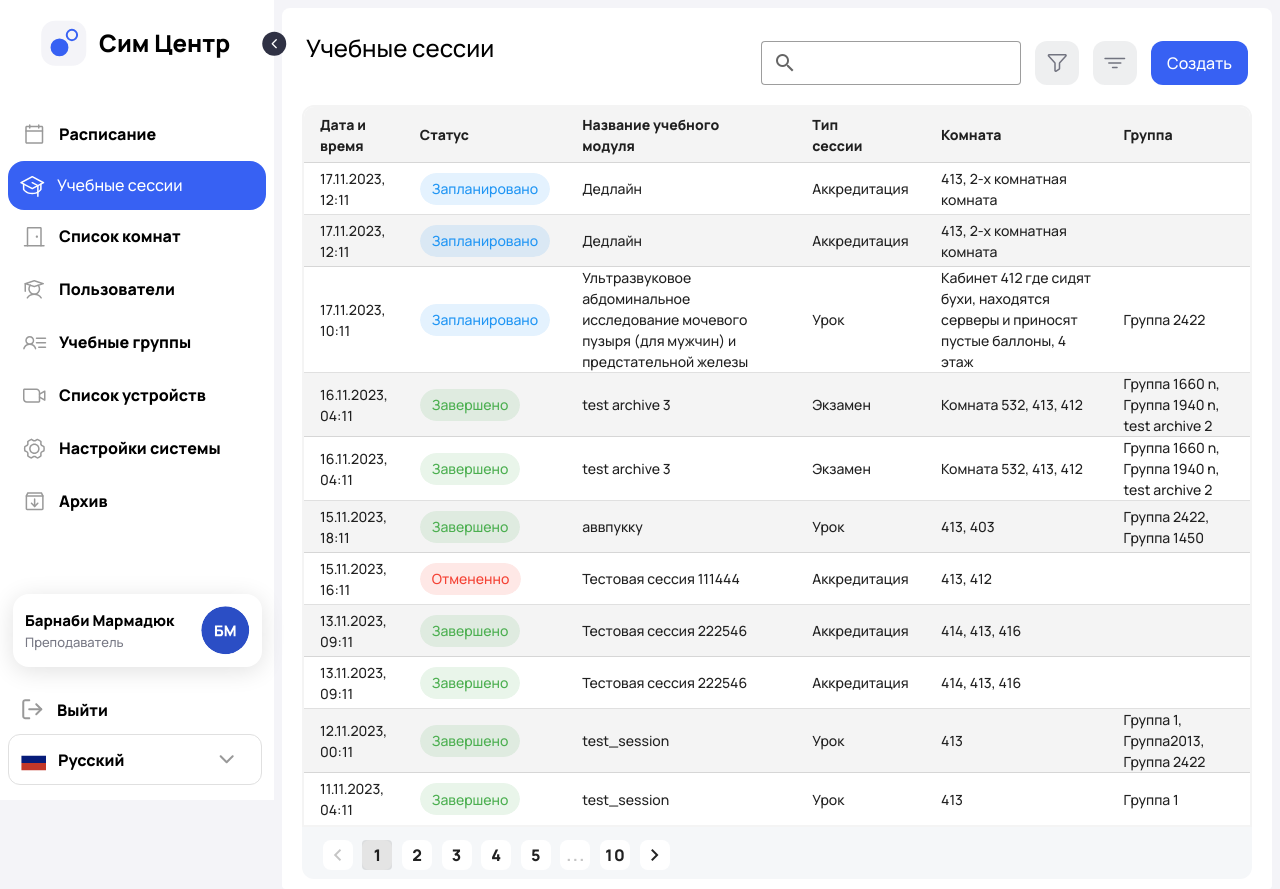
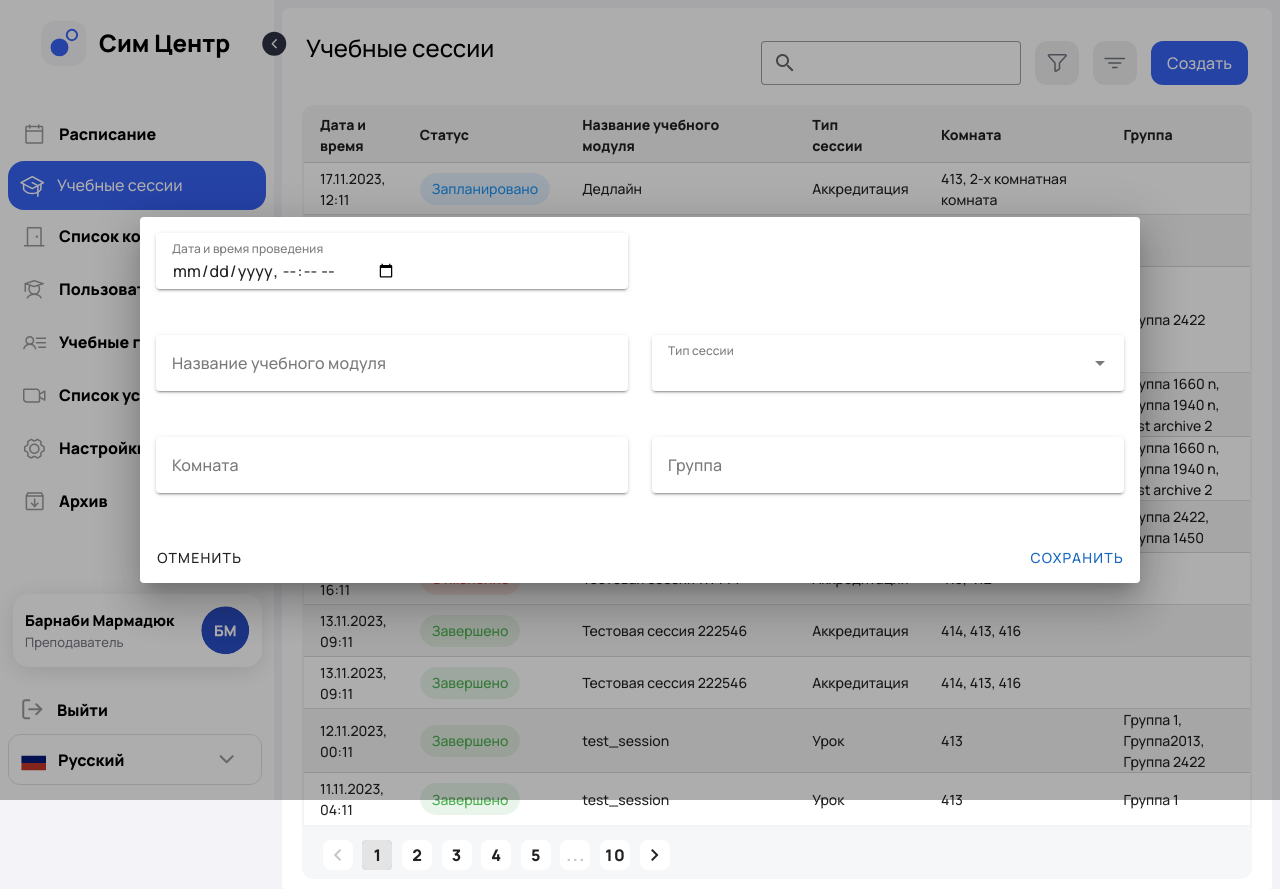
Before and after one commit to Markelas/crm_system_eidos, a Vue app: page / in a window 1280 px wide. Both pictures are taken after a click on the button "Создать". After the commit the page ends 800 px from the top, so only its background shows below. Built offline with nearby package versions, Linux system fonts and the light colour scheme; what mdi-vue would draw is missing.

Commit message:
Add modal window for create new session

```diff
--- a/src/assets/style.css
+++ b/src/assets/style.css
@@ -236,7 +236,7 @@ body {
 .table__body-info .table__sort-btns__create {
   color: white;
   border-radius: 12px;
-  background-color: rgb(55, 97, 243);
+  background-color: rgb(55, 97, 243) !important;
   max-height: 44px;
   max-width: 112px;
   padding: 0 16px;
--- a/src/assets/style.scss
+++ b/src/assets/style.scss
@@ -241,7 +241,7 @@ body{
     &__create{
       color: white;
       border-radius: 12px;
-      background-color: rgba(55, 97, 243, 1);
+      background-color: rgba(55, 97, 243, 1) !important;
       max-height: 44px;
       max-width: 112px;
       padding: 0 16px;
--- /dev/null
+++ b/src/components/CreateSessionModal.vue
@@ -0,0 +1,163 @@
+<template>
+  <template>
+    <div class="text-center">
+      <v-dialog
+          width="1000"
+          v-model="dialog"
+      >
+        <v-card>
+          <v-form @submit.prevent="submitHandler">
+            <v-container>
+              <v-row>
+                <v-col
+                    cols="12"
+                    sm="6"
+                >
+                  <v-text-field
+                      v-model="dateAndTime"
+                      label="Дата и время проведения"
+                      variant="solo"
+                      type="datetime-local"
+                      :rules="[rules.required]"
+                  ></v-text-field>
+                </v-col>
+              </v-row>
+              <v-row>
+                <v-col
+                    cols="12"
+                    sm="6"
+                >
+                  <v-text-field
+                      v-model="studyModule"
+                      variant="solo"
+                      label="Название учебного модуля"
+                      minlength="4"
+                      :rules="[rules.required]"
+                  ></v-text-field>
+                </v-col>
+
+                <v-col
+                    cols="12"
+                    sm="6"
+                >
+                  <v-select
+                      v-model="sessionType"
+                      variant="solo"
+                      label="Тип сессии"
+                      :items="['Аккредитация', 'Урок', 'Экзамен']"
+                      :rules="[rules.required]"
+                  ></v-select>
+                </v-col>
+
+              </v-row>
+              <v-row>
+                <v-col
+                    cols="12"
+                    sm="6"
+                >
+                  <v-text-field
+                      v-model="room"
+                      variant="solo"
+                      label="Комната"
+                      counter
+                      minlength="4"
+                      :rules="[rules.required]"
+                  ></v-text-field>
+                </v-col>
+                <v-col
+                    cols="12"
+                    sm="6"
+                >
+                  <v-text-field
+                      v-model="group"
+                      variant="solo"
+                      label="Группа"
+                      counter
+                      minlength="4"
+                      :rules="[rules.required]"
+                  ></v-text-field>
+                </v-col>
+              </v-row>
+            </v-container>
+          </v-form>
+          <v-card-actions>
+            <v-btn variant="text" @click="$emit('close')">
+              Отменить
+            </v-btn>
+            <v-spacer></v-spacer>
+
+            <v-btn
+                color="primary"
+                variant="text"
+                type="submit"
+                @click="submitHandler"
+            >
+              Сохранить
+            </v-btn>
+          </v-card-actions>
+        </v-card>
+      </v-dialog>
+    </div>
+  </template>
+</template>
+
+<script>
+import moment from "moment";
+import store from '../../stores/state'
+export default {
+  data() {
+    return {
+      dialog: true,
+      dateAndTime: '',
+      studyModule: '',
+      sessionType: '',
+      room: '',
+      group: '',
+      rules: {
+        required: value => !!value || 'Поле не заполнено',
+      },
+    }
+  },
+  methods:{
+    submitHandler() {
+      this.addNewValue()
+      this.start = '' //Очищаем
+      this.studyModule = ''
+      this.sessionType = ''
+      this.room = ''
+      this.group = ''
+      this.dialog = false
+      this.$emit('add')
+    },
+    addNewValue() {
+      store.state.createNewSession = {
+        id: Date.now(),
+        start: this.dateAndTime,
+        status: {name: 'planned'},
+        module: this.studyModule,
+        type: {name:this.sessionTypeTranslate(this.sessionType)},
+        rooms: [{name:this.room}],
+        groups: [{name: this.group}],
+      }
+    },
+    sessionTypeTranslate(element) {
+      switch (element) {
+        case "Урок":
+          return 'lesson';
+        case 'Аккредитация':
+          return "accreditation";
+        case 'Экзамен':
+          return 'examination'
+      }
+    },
+  },
+  computed: {
+
+  }
+}
+</script>
+
+
+<style scoped>
+
+</style>
--- a/src/components/TableMain.vue
+++ b/src/components/TableMain.vue
@@ -3,8 +3,10 @@ import { defineComponent } from 'vue'
 import moment from 'moment'
 import FilterIcon from "@/components/icons/FilterIcon.vue";
 import IncreaseIcon from "@/components/icons/IncreaseIcon.vue";
+import CreateSessionModal from "@/components/CreateSessionModal.vue";
+import store from "../../stores/state";
 export default defineComponent({
-  components: {IncreaseIcon, FilterIcon},
+  components: {CreateSessionModal, IncreaseIcon, FilterIcon},
   props: ['tableInfo'],
   data () {
     return {
@@ -12,6 +14,7 @@ export default defineComponent({
       itemsPerPage: 11,
       options: {},
       search: '',
+      isActiveCreateSessionModal: false,
       headers: [
         { key: 'start', title: 'Дата и время'},
         { key: 'status', title: 'Статус' },
@@ -75,7 +78,7 @@ export default defineComponent({
       element.forEach((el)=> {
         groupText += el.name + ', '
       })
-      if (groupText) { //Если были комнаты, то убираем пробел и запятую в конце
+      if (groupText) {
         groupText = groupText.slice(0, -2)
       }
       return groupText
@@ -85,6 +88,14 @@ export default defineComponent({
       else if (element === "Завершено") return 'green'
       else return 'red'
     },
+    toggleCreateSession() {
+      return this.isActiveCreateSessionModal = !this.isActiveCreateSessionModal
+    },
+    pushNewSession() {
+      console.log(this.tableInfo)
+      this.tableInfo.unshift(store.state.createNewSession);
+      return this.tableInfo
+    }
   },
 })
 </script>
@@ -103,7 +114,7 @@ export default defineComponent({
       ></v-text-field>
       <button class="table__sort-btns__icon"><filter-icon/></button>
       <button class="table__sort-btns__icon"><increase-icon/></button>
-      <button class="table__sort-btns__create">Создать</button>
+      <button class="table__sort-btns__create" @click="toggleCreateSession">Создать</button>
     </div>
 
     <v-card
@@ -137,6 +148,11 @@ export default defineComponent({
 
       </v-data-table>
     </v-card>
+    <create-session-modal
+        v-if="isActiveCreateSessionModal"
+        @close="toggleCreateSession"
+        @add="pushNewSession"
+    />
   </div>
 </template>
 
--- a/stores/state.js
+++ b/stores/state.js
@@ -6,7 +6,8 @@ const store = createStore({
         tableData: [],
         collapsed: false,
         SIDEBAR_WIDTH: 274,
-        SIDEBAR_WIDTH_COLLAPSED: 73
+        SIDEBAR_WIDTH_COLLAPSED: 73,
+        createNewSession: {},
     },
     mutations: {
         changeTableData(state, data) {
```
